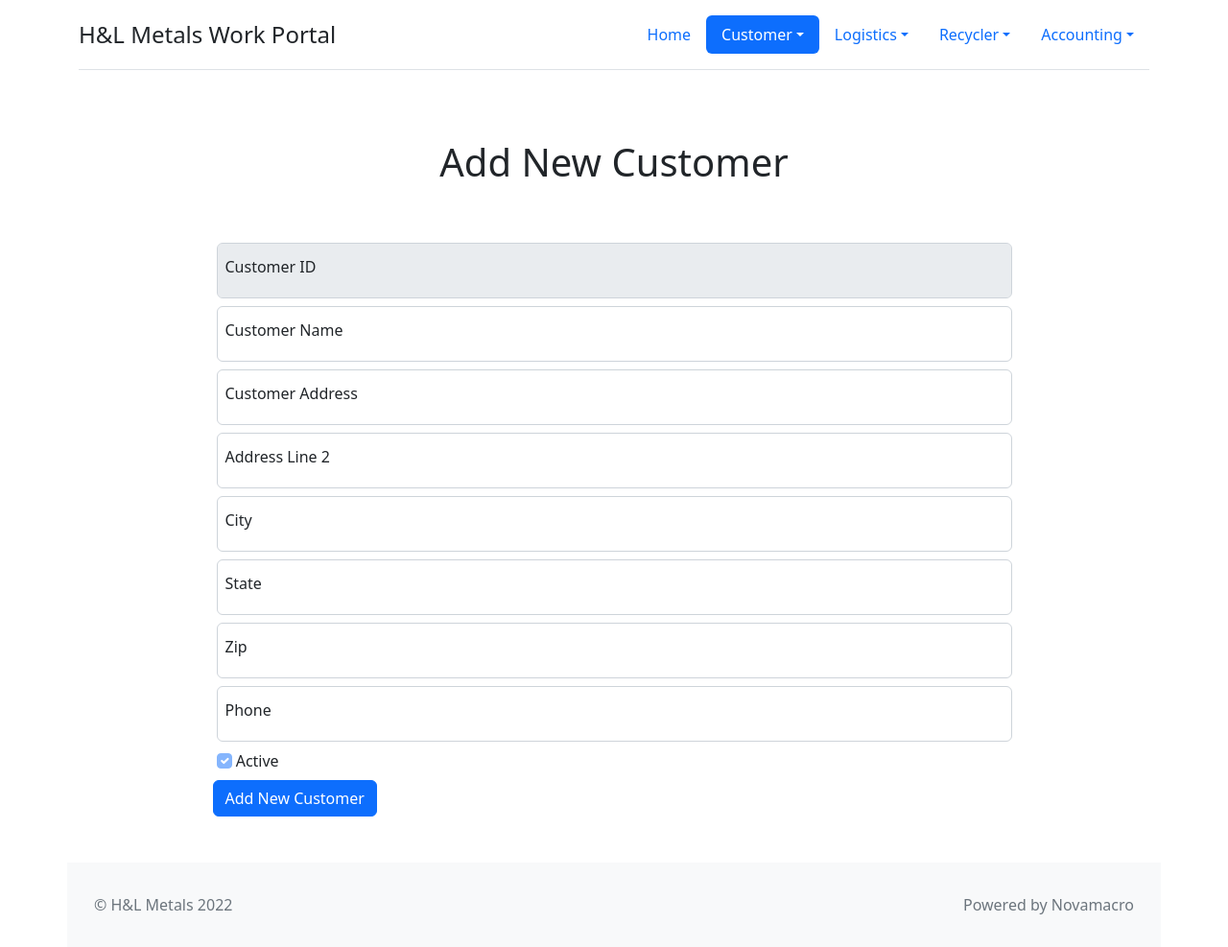
After one commit to Novamacro-LLC/hlmetals_django, a Django app: page /customer/1 in a window 1280 px wide. The commit adds this page. Shown: the whole page at 96% size. Run offline with Django 4.2, Linux system fonts and the light colour scheme.

Commit message:
View/Models/Form Development

```diff
--- /dev/null
+++ b/company/templates/customer/editcustomer.html
@@ -0,0 +1,284 @@
+<!DOCTYPE html>
+<html lang="en">
+  <head>
+    <meta charset="UTF-8" />
+    <meta name="viewport" content="width=device-width, initial-scale=1" />
+    <title>H&L Metals Work Portal New Customer</title>
+
+    <!--Bootstrap CDN -->
+
+    <link
+      href="https://cdn.jsdelivr.net/npm/bootstrap@5.2.0-beta1/dist/css/bootstrap.min.css"
+      rel="stylesheet"
+      integrity="sha384-0evHe/X+R7YkIZDRvuzKMRqM+OrBnVFBL6DOitfPri4tjfHxaWutUpFmBp4vmVor"
+      crossorigin="anonymous"
+    />
+  </head>
+  <body>
+    <!--Header-->
+
+    <div class="container">
+      <header
+        class="d-flex flex-wrap justify-content-center py-3 mb-4 border-bottom"
+      >
+        <a
+          href="/"
+          class="d-flex align-items-center mb-3 mb-md-0 me-md-auto text-dark text-decoration-none"
+        >
+          <!--<svg class="bi me-2" width="40" height="32"><use xlink:href="#bootstrap"></use></svg>-->
+          <span class="fs-4">H&L Metals Work Portal</span>
+        </a>
+        <ul class="nav nav-pills">
+          <li class="nav-item">
+            <a class="nav-link" href="../../../home/templates/home/main.html">Home</a>
+          </li>
+          <li class="nav-item dropdown">
+            <a
+              class="nav-link dropdown-toggle active"
+              href="customer.html"
+              data-bs-toggle="dropdown"
+              role="button"
+              aria-haspopup="true"
+              aria-expanded="false"
+              id="dropdownCustomer"
+              >Customer</a
+            >
+            <div class="dropdown-menu" aria-labelledby="dropdownCustomer">
+              <a class="dropdown-item" href="customer.html">Customer Module</a>
+              <a class="dropdown-item active" href="newcustomer.html"
+                >Add New Customer</a
+              >
+            </div>
+          </li>
+          <li class="nav-item dropdown">
+            <a
+              class="nav-link dropdown-toggle"
+              data-bs-toggle="dropdown"
+              href="../../../logistics/templates/logistics.html"
+              role="button"
+              aria-haspopup="true"
+              aria-expanded="false"
+              id="dropdownLogistics"
+              >Logistics</a
+            >
+            <div class="dropdown-menu" aria-labelledby="dropdownLogistics">
+              <a class="dropdown-item" href="../../../logistics/templates/logistics.html"
+                >Logistics Module</a
+              >
+              <h6 class="dropdown-header">Trailer</h6>
+              <a class="dropdown-item" href="../../../logistics/templates/trailer.html"
+                >Trailer Management</a
+              >
+              <a class="dropdown-item" href="../../../logistics/templates/newtrailer.html"
+                >Add New Trailer</a
+              >
+              <h6 class="dropdown-header">Trucking Company</h6>
+              <a class="dropdown-item" href="../trucking/trucking.html"
+                >Trucking Company Management</a
+              >
+              <a class="dropdown-item" href="../trucking/newtrucking.html"
+                >Add New Trucking Company</a
+              >
+              <h6 class="dropdown-header">Pickup</h6>
+              <a class="dropdown-item" href="../../../logistics/templates/pickup.html">Pickup Management</a>
+              <a class="dropdown-item" href="../../../logistics/templates/newpickup.html">Add New Pickup</a>
+              <h6 class="dropdown-header">Delivery</h6>
+              <a class="dropdown-item" href="../../../logistics/templates/delivery.html"
+                >Delivery Management</a
+              >
+              <a class="dropdown-item" href="../../../logistics/templates/newdelivery.html"
+                >Add New Delivery</a
+              >
+            </div>
+          </li>
+          <li class="nav-item dropdown">
+            <a
+              class="nav-link dropdown-toggle"
+              href="../recyclers/recycler.html"
+              role="button"
+              data-bs-toggle="dropdown"
+              aria-haspopup="true"
+              aria-expanded="false"
+              id="dropdownRecycler"
+              >Recycler</a
+            >
+            <div class="dropdown-menu" aria-labelledby="dropdownRecycler">
+              <a class="dropdown-item" href="../recyclers/recycler.html">Recycler Module</a>
+              <h6 class="dropdown-header">Recycling Company</h6>
+              <a class="dropdown-item" href="../../../recycler/templates/recyclerhome.html"
+                >Recycler Management</a
+              >
+              <a class="dropdown-item" href="../recyclers/newrecycler.html"
+                >Add New Recycler</a
+              >
+              <h6 class="dropdown-header">Recycling Jobs</h6>
+              <a class="dropdown-item" href="../../../recycler/templates/jobs.html">Job Management</a>
+              <a class="dropdown-item" href="../../../recycler/templates/newjobs.html">Add New Job</a>
+            </div>
+          </li>
+          <li class="nav-item dropdown">
+            <a
+              class="nav-link dropdown-toggle"
+              href="../../../accounting/templates/accounting.html"
+              role="button"
+              data-bs-toggle="dropdown"
+              aria-haspopup="true"
+              aria-expanded="false"
+              id="dropdownAccounting"
+              >Accounting</a
+            >
+            <div class="dropdown-menu" aria-labelledby="dropdownAccounting">
+              <a class="dropdown-item" href="../../../accounting/templates/accounting.html"
+                >Accounting Module</a
+              >
+              <h6 class="dropdown-header">Expenses</h6>
+              <a class="dropdown-item" href="../../../accounting/templates/expensereports.html"
+                >Expense Reports</a
+              >
+              <a class="dropdown-item" href="../vendors/vendor.html">Vendor Management</a>
+              <a class="dropdown-item" href="../../../accounting/templates/ap.html">Account Payables</a>
+              <h6 class="dropdown-header">Income</h6>
+              <a class="dropdown-item" href="../../../accounting/templates/sales.html">Sales Management</a>
+              <a class="dropdown-item" href="../../../accounting/templates/ar.html">Account Receivables</a>
+              <h6 class="dropdown-header">Accounts</h6>
+              <a class="dropdown-item" href="../../../accounting/templates/gl.html">General Ledger</a>
+              <a class="dropdown-item" href="../../../accounting/templates/coa.html">Chart of Accounts</a>
+              <a class="dropdown-item" href="../../../accounting/templates/banks.html">Banking</a>
+              <a class="dropdown-item" href="../../../accounting/templates/asset.html">Asset Management</a>
+              <a class="dropdown-item" href="../../../accounting/templates/acctreports.html"
+                >Financial Reports</a
+              >
+              <h6 class="dropdown-header">Budgeting and Forecasting</h6>
+              <a class="dropdown-item" href="../../../accounting/templates/budget.html"
+                >Budgeting and Forecasting</a
+              >
+            </div>
+          </li>
+        </ul>
+      </header>
+    </div>
+
+    <!--Add New Customer Form-->
+    <main>
+      <div class="container text-center">
+        <h1 class="p-5">Add New Customer</h1>
+      </div>
+      <div class="container">
+        <div class="d-flex justify-content-center">
+          <form action="" class="w-75">
+            <div class="form-floating p-1">
+              <input
+                type="text"
+                class="form-control"
+                id="customerID"
+                placeholder="..."
+                disabled
+              />
+              <label for="customerID">Customer ID</label>
+            </div>
+            <div class="form-floating p-1">
+              <input
+                type="text"
+                class="form-control"
+                id="customerName"
+                placeholder="..."
+              />
+              <label for="customerName">Customer Name</label>
+            </div>
+            <div class="form-floating p-1">
+              <input
+                type="text"
+                class="form-control"
+                id="customerAddress1"
+                placeholder="..."
+              />
+              <label for="customerAddress1">Customer Address</label>
+            </div>
+            <div class="form-floating p-1">
+              <input
+                type="text"
+                class="form-control"
+                id="customerAddress2"
+                placeholder="..."
+              />
+              <label for="customerAddress2">Address Line 2</label>
+            </div>
+            <div class="form-floating p-1">
+              <input
+                type="text"
+                class="form-control"
+                id="customerCity"
+                placeholder="..."
+              />
+              <label for="customerCity">City</label>
+            </div>
+            <div class="form-floating p-1">
+              <input
+                type="text"
+                class="form-control"
+                id="customerState"
+                placeholder="..."
+              />
+              <label for="customerState">State</label>
+            </div>
+            <div class="form-floating p-1">
+              <input
+                type="text"
+                class="form-control"
+                id="customerZip"
+                placeholder="..."
+              />
+              <label for="customerZip">Zip</label>
+            </div>
+            <div class="form-floating p-1">
+              <input
+                type="text"
+                class="form-control"
+                id="customerPhone"
+                placeholder="..."
+              />
+              <label for="customerPhone">Phone</label>
+            </div>
+            <div class="p-1">
+              <input
+                type="checkbox"
+                class="form-check-input"
+                id="customerActive"
+                value=""
+                checked
+                disabled
+              />
+              <label for="customerActive">Active</label>
+            </div>
+            <input
+              type="submit"
+              class="btn btn-primary mb-5 mt-1"
+              value="Add New Customer"
+            />
+          </form>
+        </div>
+      </div>
+    </main>
+
+    <!--Footer-->
+
+    <footer class="container footer mt-auto py-3 bg-light">
+      <div class="d-flex justify-content-between">
+        <span class="text-muted p-3">© H&L Metals 2022</span>
+        <span class="text-muted text-end p-3">Powered by Novamacro</span>
+      </div>
+    </footer>
+    <!-- Bootstrap JS and Popper CDN -->
+
+    <script
+      src="https://cdn.jsdelivr.net/npm/bootstrap@5.2.0-beta1/dist/js/bootstrap.bundle.min.js"
+      integrity="sha384-pprn3073KE6tl6bjs2QrFaJGz5/SUsLqktiwsUTF55Jfv3qYSDhgCecCxMW52nD2"
+      crossorigin="anonymous"
+    ></script>
+    <script
+      src="https://cdn.jsdelivr.net/npm/@popperjs/core@2.11.5/dist/umd/popper.min.js"
+      integrity="sha384-Xe+8cL9oJa6tN/veChSP7q+mnSPaj5Bcu9mPX5F5xIGE0DVittaqT5lorf0EI7Vk"
+      crossorigin="anonymous"
+    ></script>
+  </body>
+</html>
--- /dev/null
+++ b/company/urls.py
@@ -0,0 +1,7 @@
+from django.urls import path, include
+from . import views
+
+urlpatterns = [
+    path('customer/', views.customer, name='customer'),
+    path('customer/<int:conum>', views.edit_customer, name='customer_edit')
+    ]
--- a/company/views.py
+++ b/company/views.py
@@ -1,11 +1,37 @@
-from django.shortcuts import render
-from .models import Company
+from django.shortcuts import render, redirect
+from .models import Company, Notes
+from django.http import HttpResponse
+from .form import Customer
 
 
-def Customer(request):
+def customer(request):
     co = Company.objects.filter(company_type_id=1)
     context = {'co': co}
     return render(request, 'customer/customer.html', context)
 
 
-#def NewCustomer(request):
+def edit_customer(request, conum):
+    if request.method == 'GET':
+        co = Company.objects.filter(id=conum)
+        note = Notes.objects.filter(company_id=conum)
+        context = {'co': co, 'note': note}
+        return render(request, 'customer/editcustomer.html', context)
+    else:
+        form = Customer(request.POST)
+        if form.is_valid():
+            form.save()
+        else:
+            HttpResponse('Data is not valid and cannot be saved')
+        redirect('customer')
+
+
+def new_customer(request):
+    if request.method == 'GET':
+        return render(request, 'customer/newcustomer.html')
+    else:
+        form = Customer(request.POST)
+        if form.is_valid():
+            form.save()
+        else:
+            HttpResponse('Data is not valid and cannot be saved.')
+        redirect('customer')
--- a/hlmetals_django/urls.py
+++ b/hlmetals_django/urls.py
@@ -18,5 +18,6 @@ from django.urls import path, include
 
 urlpatterns = [
     path('admin/', admin.site.urls),
-    path('', include('home.urls'))
+    path('', include('home.urls')),
+    path('', include('company.urls')),
 ]
```
Also changed, not shown: company/templates/customer/customer.html (+14 -22 lines).
